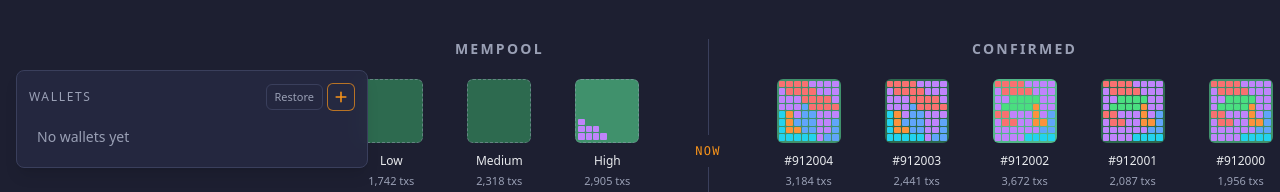
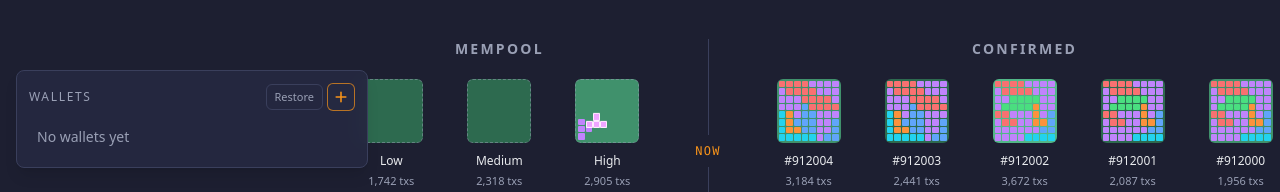
Before and after one commit to g1llez/lightning-cafe, a React (Vite) app: page / in a window 1280 px wide. Shown: the part 305-497 px from the top of the page. Built offline with nearby package versions, Linux system fonts and the light colour scheme.

Commit message:
Drop each tetromino with a full CSS fall and clarify sandbox reset vs cache.

```diff
--- a/src/components/BlockTetris.tsx
+++ b/src/components/BlockTetris.tsx
@@ -4,9 +4,12 @@ import {
   tetrisPlan,
   tetrisSnapshot,
   TETRIS_COLS,
+  TETRIS_DROP_SHARE,
   TETRIS_ROWS,
+  TETRIS_SPAWN_ROWS,
   type TetrisCell,
   type TetrisFalling,
+  type TetrisPiece,
 } from '../simulation/tetris'
 
 type BlockTetrisProps = {
@@ -28,11 +31,16 @@ function cellStyle(cell: TetrisCell | Pick<TetrisFalling, 'color' | 'kind'>, fal
     className: falling ? 'brightness-125' : '',
     style: {
       backgroundColor: tetrisCellFill(cell, falling),
-      boxShadow: falling ? 'inset 0 0 0 1px rgba(255,255,255,0.35)' : undefined,
+      boxShadow: falling ? 'inset 0 0 0 1px rgba(255,255,255,0.45)' : undefined,
     },
   }
 }
 
+/**
+ * Live packing: a smooth clock picks the piece index; each new piece gets a
+ * full CSS drop from above the well (not a per-frame React top=). Confirmed
+ * tiles pass interval=0 and render frozen.
+ */
 export function BlockTetris({ seed, fill, txCount, minePieces, interval }: BlockTetrisProps) {
   const fillRef = useRef(fill)
   fillRef.current = fill
@@ -52,7 +60,6 @@ export function BlockTetris({ seed, fill, txCount, minePieces, interval }: Block
       return
     }
 
-    // Smooth clock for this block: fill only seeds the start (do not restart every second).
     const started = performance.now() - fillRef.current * interval * 1000
     let frame = 0
     const tick = (now: number) => {
@@ -64,6 +71,12 @@ export function BlockTetris({ seed, fill, txCount, minePieces, interval }: Block
   }, [seed, interval, frozen])
 
   const snap = tetrisSnapshot(plan, frozen ? 1 : progress)
+  const dropMs = Math.max(600, (interval / Math.max(1, plan.length)) * TETRIS_DROP_SHARE * 1000)
+  const fallingIndex =
+    snap.falling && plan.length > 0
+      ? Math.min(plan.length - 1, Math.floor(Math.min(0.999, progress) * plan.length))
+      : -1
+  const fallingPiece = fallingIndex >= 0 ? plan[fallingIndex] : null
 
   return (
     <div className="relative h-full w-full" data-testid="block-tetris" aria-hidden="true">
@@ -81,18 +94,46 @@ export function BlockTetris({ seed, fill, txCount, minePieces, interval }: Block
           }),
         )}
       </div>
-      {!frozen && snap.falling ? <FallingPiece piece={snap.falling} /> : null}
+      {!frozen && fallingPiece ? (
+        <CssFallingPiece key={`${seed}-${fallingIndex}`} piece={fallingPiece} dropMs={dropMs} />
+      ) : null}
     </div>
   )
 }
 
-function FallingPiece({ piece }: { piece: TetrisFalling }) {
+function CssFallingPiece({ piece, dropMs }: { piece: TetrisPiece; dropMs: number }) {
+  const layerRef = useRef<HTMLDivElement>(null)
   const width = 100 / TETRIS_COLS
   const height = 100 / TETRIS_ROWS
+  const fromPercent = ((-TETRIS_SPAWN_ROWS - piece.landY) / TETRIS_ROWS) * 100
   const look = cellStyle(piece, true)
 
+  useEffect(() => {
+    const layer = layerRef.current
+    if (!layer) {
+      return
+    }
+    if (window.matchMedia('(prefers-reduced-motion: reduce)').matches) {
+      layer.style.transform = 'translateY(0)'
+      return
+    }
+
+    // Always play the full drop when this piece mounts — never seek mid-flight.
+    const animation = layer.animate(
+      [{ transform: `translateY(${fromPercent}%)` }, { transform: 'translateY(0)' }],
+      { duration: dropMs, easing: 'linear', fill: 'both' },
+    )
+    return () => animation.cancel()
+  }, [dropMs, fromPercent])
+
   return (
-    <div className="pointer-events-none absolute inset-0.5" data-testid="tetris-falling" data-y={piece.y.toFixed(3)}>
+    <div
+      ref={layerRef}
+      className="pointer-events-none absolute inset-0.5"
+      data-testid="tetris-falling"
+      data-y={String(piece.landY)}
+      style={{ transform: `translateY(${fromPercent}%)` }}
+    >
       {piece.cells.map(([dx, dy]) => (
         <span
           key={`${dx}-${dy}`}
@@ -100,7 +141,7 @@ function FallingPiece({ piece }: { piece: TetrisFalling }) {
           style={{
             ...look.style,
             left: `${(piece.x + dx) * width}%`,
-            top: `${(piece.y + dy) * height}%`,
+            top: `${(piece.landY + dy) * height}%`,
             width: `${width}%`,
             height: `${height}%`,
           }}
--- a/src/i18n/locales/en.json
+++ b/src/i18n/locales/en.json
@@ -174,6 +174,6 @@
   "footer": {
     "inspired": "Interface inspired by mempool.space",
     "reset": "Reset sandbox",
-    "resetConfirm": "Clear wallets, sats, and the chain saved in this browser?"
+    "resetConfirm": "Clear wallets, sats, and the chain saved in this browser? (Clearing the browser cache is not enough — this lives in local storage.)"
   }
 }
--- a/src/i18n/locales/fr.json
+++ b/src/i18n/locales/fr.json
@@ -174,6 +174,6 @@
   "footer": {
     "inspired": "Interface inspirée de mempool.space",
     "reset": "Réinitialiser le sandbox",
-    "resetConfirm": "Effacer les portefeuilles, les sats et la chaîne enregistrée dans ce navigateur ?"
+    "resetConfirm": "Effacer les portefeuilles, les sats et la chaîne enregistrée dans ce navigateur ? (Vider le cache du navigateur ne suffit pas — les données sont dans le stockage local.)"
   }
 }
--- a/src/simulation/tetris.ts
+++ b/src/simulation/tetris.ts
@@ -5,7 +5,7 @@ export const TETRIS_ROWS = 8
 /** Fall from this many rows above the well so every piece travels. */
 export const TETRIS_SPAWN_ROWS = 4
 /** First slice of each piece's time slot is the fall; the rest is a pause. */
-export const TETRIS_DROP_SHARE = 0.28
+export const TETRIS_DROP_SHARE = 0.55
 
 /** Classic tetromino palette (hex for inline styles). */
 export const TETRIS_PALETTE = {
--- a/tests/browser/check-tetris-drop.mjs
+++ b/tests/browser/check-tetris-drop.mjs
@@ -1,6 +1,6 @@
 /**
- * Smoke-check that the high-lane tetris piece actually moves down.
- * Run with a local preview: npm run build && npm run preview
+ * Smoke-check that the high-lane tetris piece actually moves down via CSS.
+ * Run: npm run build && npm run preview
  * Then: npm run test:browser:tetris
  */
 import { chromium } from 'playwright'
@@ -21,30 +21,40 @@ await page.goto(URL, { waitUntil: 'networkidle' })
 const falling = page.getByTestId('tetris-falling')
 await falling.waitFor({ state: 'visible', timeout: 8_000 })
 
+async function fallingTop() {
+  return falling.evaluate((node) => node.getBoundingClientRect().top)
+}
+
 const samples = []
-const deadline = Date.now() + 2_500
-while (Date.now() < deadline && samples.length < 50) {
+const deadline = Date.now() + 3_000
+while (Date.now() < deadline && samples.length < 40) {
   if ((await falling.count()) === 1) {
-    samples.push(Number(await falling.getAttribute('data-y')))
+    samples.push(await fallingTop())
   }
-  await page.waitForTimeout(40)
+  await page.waitForTimeout(50)
 }
 
 await page.screenshot({ path: `${SHOTS}/tetris-drop.png` })
 await browser.close()
 
-let rose = 0
+let downSteps = 0
 for (let index = 1; index < samples.length; index += 1) {
   const prev = samples[index - 1]
   const next = samples[index]
-  if (Number.isFinite(prev) && Number.isFinite(next) && next > prev + 0.2) {
-    rose += 1
+  // Screen Y grows downward; a falling piece's top increases.
+  if (Number.isFinite(prev) && Number.isFinite(next) && next > prev + 1) {
+    downSteps += 1
   }
 }
 
-console.log(`falling samples: ${samples.slice(0, 8).map((y) => y.toFixed(2)).join(' -> ')}... (${samples.length} total, ${rose} down-steps)`)
+console.log(
+  `falling top px: ${samples
+    .slice(0, 6)
+    .map((y) => Math.round(y))
+    .join(' -> ')}... (${samples.length} samples, ${downSteps} down-steps)`,
+)
 
-if (rose < 2) {
+if (downSteps < 2) {
   console.error('Tetris piece did not move down during the drop window')
   process.exitCode = 1
 }
```
Also changed, not shown: 1 other file (tests, documents, lock files or other folders).
